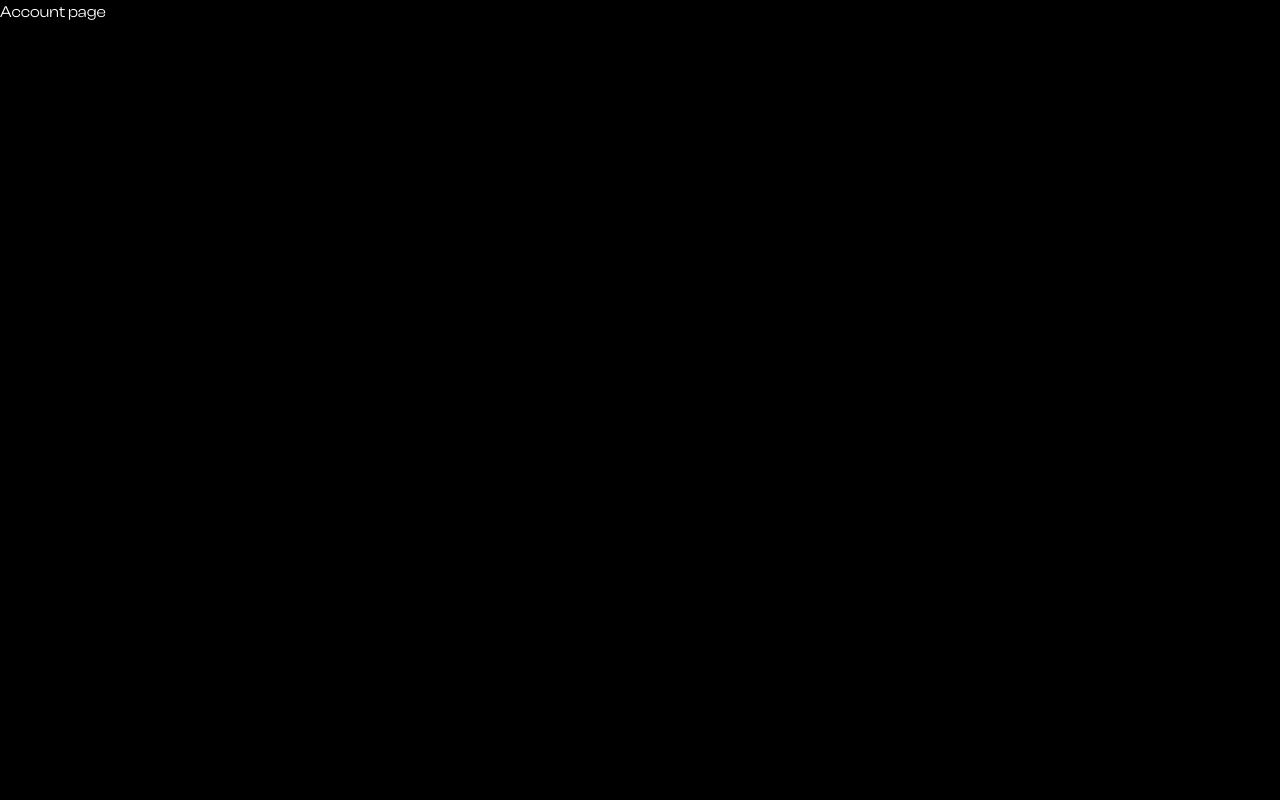
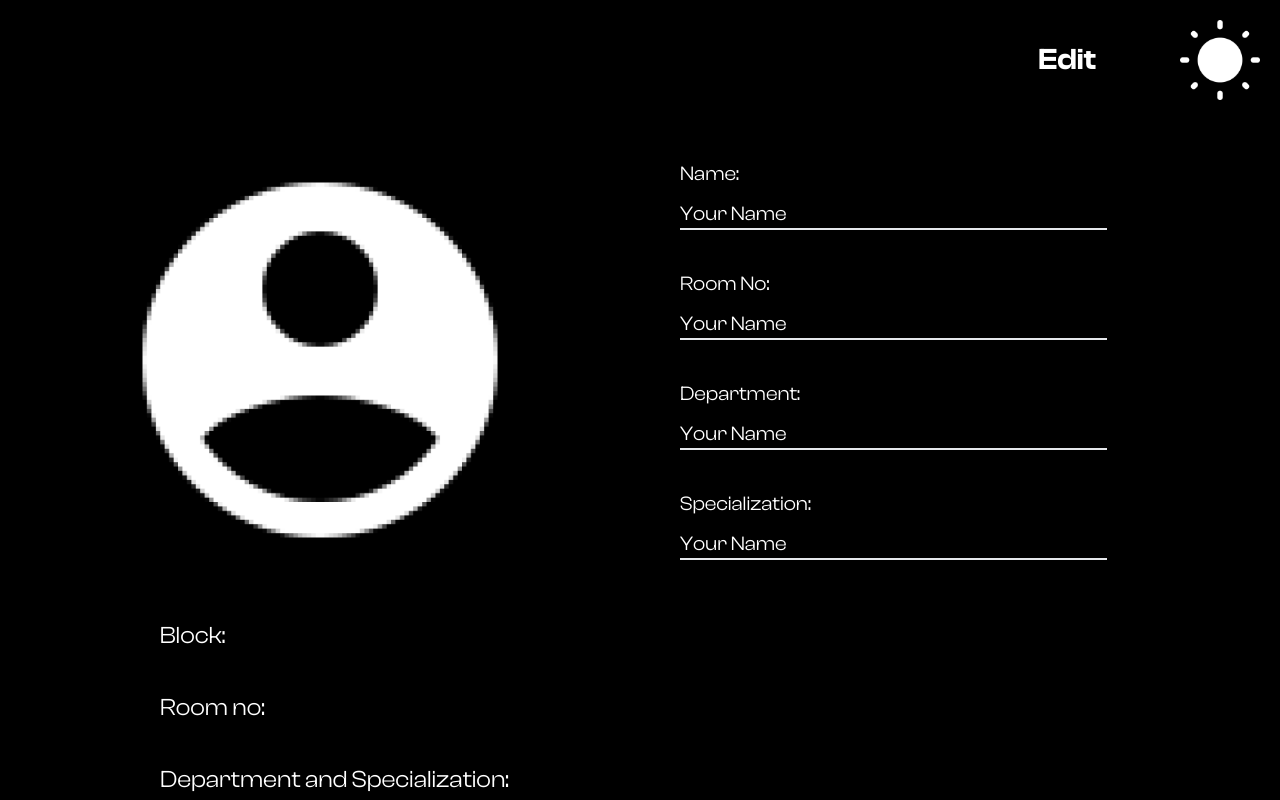
Before and after one commit to ValscoTech/NoteSwap, a React (Vite) app: page /account in a window 1280 px wide. Shown: the top 800 px of the page. Built offline with nearby package versions, Linux system fonts and the light colour scheme.

Commit message:
Account Page added

```diff
--- a/src/pages/AccountPage.jsx
+++ b/src/pages/AccountPage.jsx
@@ -1,7 +1,82 @@
 export default function AccountPage() {
   return (
     <>
-        Account page
+      {/* Navbar Component to be added*/}
+
+      <div className="bg-backgound-color w-full md:w-dvh">
+        {/* Edit and Darkmode button */}
+        <div className="justify-end items-center flex">
+          <button className="text-white bg-btn-bg-color text-xl md:text-3xl h-max text-center cursor-pointer rounded-xl my-5 mx-5 px-8 md:px-16 font-semibold py-3">
+            Edit
+          </button>
+          <img
+            src="src/components/images/darkmodebutton.png"
+            alt="darkmode btn"
+            className="h-12 md:h-20 my-5 mr-5 cursor-pointer"
+          />
+        </div>
+
+        {/* Profile Photo and User Details */}
+        <div className="text-white md:flex">
+          {/* profile photo  */}
+          <div className="max-w-3xl w-full md:w-1/2 flex justify-center">
+            <img
+              src="src/components/images/userProfilePhoto.png"
+              alt="profilephoto"
+              className="w-2/3 h-auto object-contain"
+            />
+          </div>
+
+          {/* User Details */}
+          <div className="w-auto md:w-1/3 mx-10 my-5">
+            <div className="py-5 flex md:block">
+              <div className="pb-3 text-xl">Name: </div>
+              <div className="md:border-b-2 ml-5 md:ml-0 text-xl">
+                Your Name
+              </div>
+            </div>
+            <div className="py-5 flex md:block">
+              <div className="pb-3 text-xl">Room No: </div>
+              <div className="md:border-b-2 ml-5 md:ml-0 text-xl">
+                Your Name
+              </div>
+            </div>
+            <div className="py-5 flex md:block">
+              <div className="pb-3 text-xl">Department: </div>
+              <div className="md:border-b-2 ml-5 md:ml-0 text-xl">
+                Your Name
+              </div>
+            </div>
+            <div className="py-5 flex md:block">
+              <div className="pb-3 text-xl">Specialization: </div>
+              <div className="md:border-b-2 ml-5 md:ml-0 text-xl">
+                Your Name
+              </div>
+            </div>
+          </div>
+        </div>
+
+        {/* More User Details  */}
+        <div className="text-white text-2xl mx-10 md:mx-40 md:w-96">
+          <h1 className="py-5">Block: </h1>
+          <h1 className="py-5">Room no: </h1>
+          <h1 className="py-5">Department and Specialization: </h1>
+        </div>
+
+        {/* Offers made: */}
+        <div className="text-white text-4xl mt-20 mx-10 md:mx-40 md:w-96">
+          <h1>Offers Made</h1>
+          {/* Notes Components to be added*/}
+        </div>
+
+        {/* Notes rented: */}
+        <div className="text-white text-4xl mt-20 mx-10 md:mx-40 md:w-96">
+          <h1>Notes Rented</h1>
+          {/* Notes Components to be added*/}
+        </div>
+      </div>
+
+      {/* Footer Component to be added*/}
     </>
-  )
+  );
 }
```
